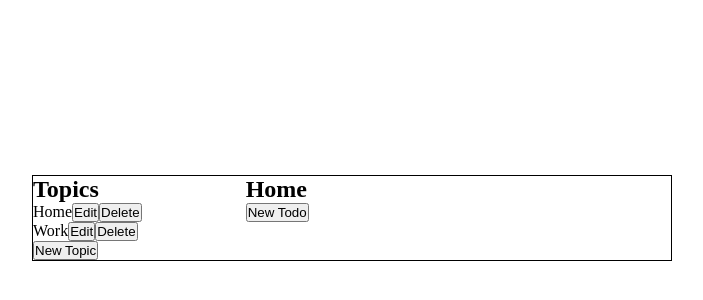
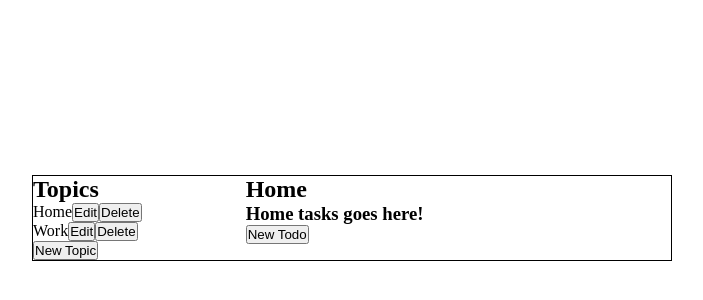
Before and after one commit to fmtayag/odin-todo, a website built with webpack: page src/index.html in a window 1280 px wide. Shown: the part 182-482 px from the top of the page, without its empty margins (288-991 px from the left). Built offline with nearby package versions, Linux system fonts and the light colour scheme.

Commit message:
Add topic description as h3

```diff
--- a/src/index.html
+++ b/src/index.html
@@ -59,6 +59,7 @@
         </div>
         <div>
             <h2 id="currentTopic"></h2>
+            <h3 id="currentTopicDescription"></h3>
             <ul id="todos">
             </ul>
             <div id="buttonHolder">
--- a/src/scripts/dom.js
+++ b/src/scripts/dom.js
@@ -5,7 +5,9 @@ import { createButton } from "./utils";
 
 const listTodos = (topicKey, topic) => {
     const header = document.querySelector("#currentTopic");
+    const description = document.querySelector("#currentTopicDescription");
     header.textContent = topic.title;
+    description.textContent = topic.description;
 
     /* Create button for opening todo modal */
     const buttonHolder = document.querySelector("#buttonHolder");
```
